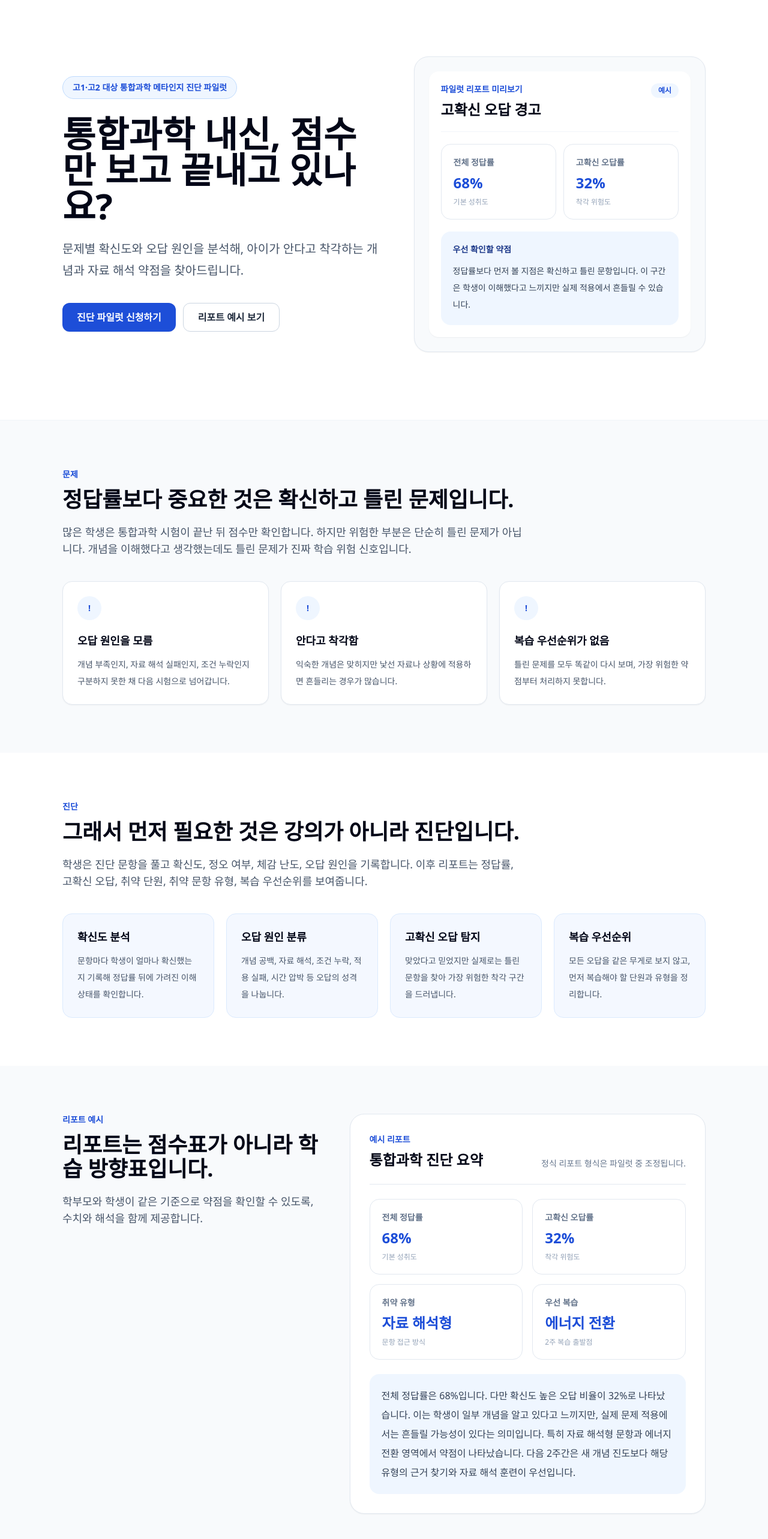
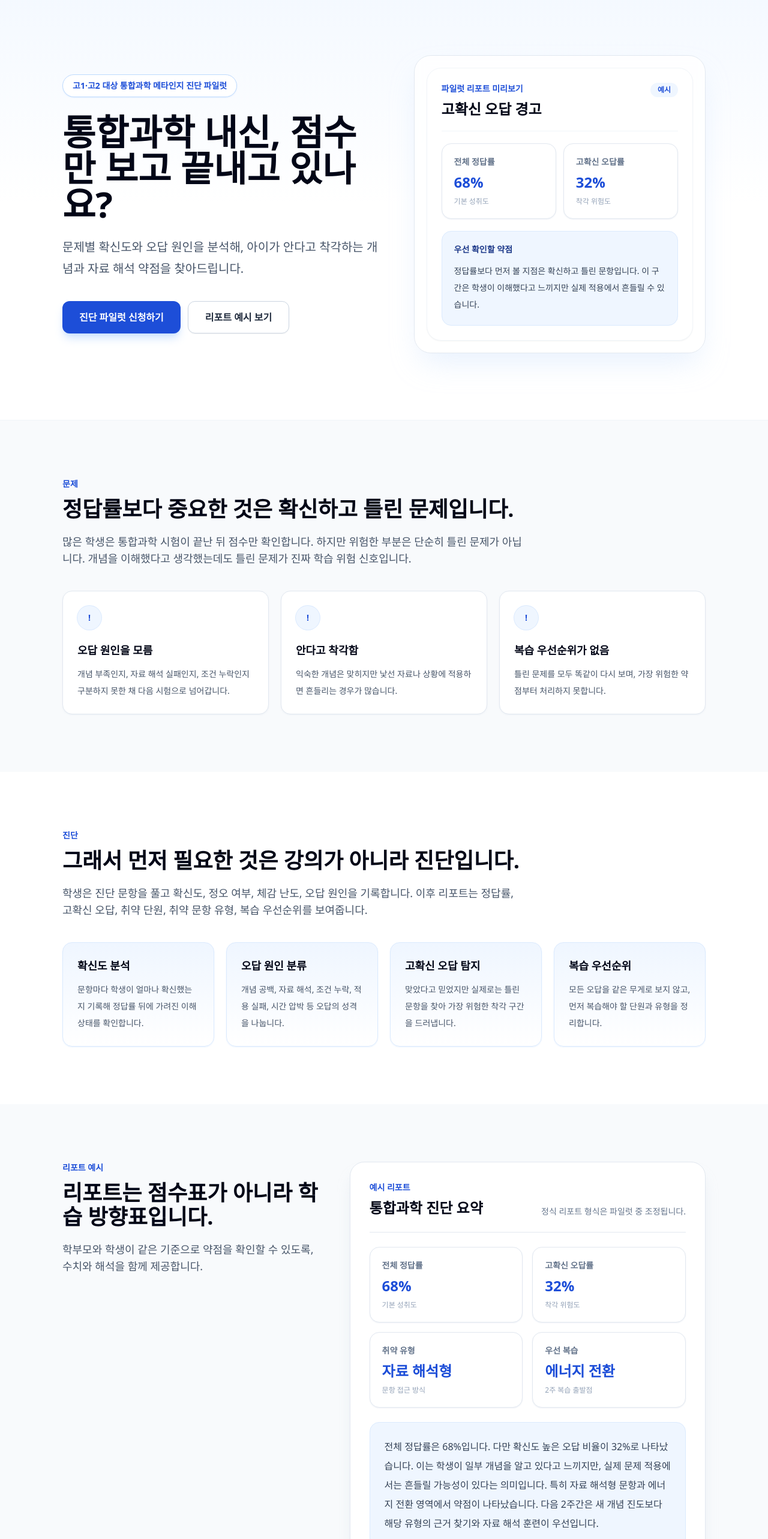
Before and after one commit to jungsikjkim04/science, a Next.js app: page / in a window 1280 px wide. Shown: the part 20-2586 px from the top of the page at 60% size. Built offline with nearby package versions, Linux system fonts and the light colour scheme.

Commit message:
Polish landing page visual hierarchy

```diff
--- a/app/page.tsx
+++ b/app/page.tsx
@@ -94,21 +94,37 @@ function SectionHeading({
   eyebrow,
   title,
   description,
+  inverse = false,
 }: {
   eyebrow?: string;
   title: string;
   description?: string;
+  inverse?: boolean;
 }) {
   return (
     <div className="max-w-3xl">
       {eyebrow ? (
-        <p className="text-sm font-bold text-blue-700">{eyebrow}</p>
+        <p
+          className={`text-sm font-bold ${
+            inverse ? "text-blue-200" : "text-blue-700"
+          }`}
+        >
+          {eyebrow}
+        </p>
       ) : null}
-      <h2 className="mt-3 text-3xl font-bold leading-tight text-slate-950 sm:text-4xl">
+      <h2
+        className={`mt-3 text-3xl font-bold leading-tight tracking-normal sm:text-4xl ${
+          inverse ? "text-white" : "text-slate-950"
+        }`}
+      >
         {title}
       </h2>
       {description ? (
-        <p className="mt-5 text-base leading-8 text-slate-600 sm:text-lg">
+        <p
+          className={`mt-5 text-base leading-8 sm:text-lg ${
+            inverse ? "text-blue-50/75" : "text-slate-600"
+          }`}
+        >
           {description}
         </p>
       ) : null}
@@ -118,8 +134,8 @@ function SectionHeading({
 
 function ProblemCard({ title, description }: CardProps) {
   return (
-    <article className="rounded-2xl border border-slate-200 bg-white p-6 shadow-sm">
-      <div className="mb-5 flex h-10 w-10 items-center justify-center rounded-full bg-blue-50 text-sm font-bold text-blue-700">
+    <article className="group rounded-2xl border border-slate-200 bg-white p-6 shadow-sm shadow-slate-200/50 transition duration-200 hover:-translate-y-1 hover:border-blue-200 hover:shadow-lg hover:shadow-blue-100/70">
+      <div className="mb-5 flex h-10 w-10 items-center justify-center rounded-full bg-blue-50 text-sm font-bold text-blue-700 ring-1 ring-blue-100">
         !
       </div>
       <h3 className="text-lg font-bold text-slate-950">{title}</h3>
@@ -130,7 +146,7 @@ function ProblemCard({ title, description }: CardProps) {
 
 function FeatureCard({ title, description }: CardProps) {
   return (
-    <article className="rounded-2xl border border-blue-100 bg-blue-50/70 p-6">
+    <article className="rounded-2xl border border-blue-100 bg-gradient-to-b from-blue-50 to-white p-6 shadow-sm shadow-blue-100/60">
       <h3 className="text-lg font-bold text-slate-950">{title}</h3>
       <p className="mt-3 text-sm leading-7 text-slate-600">{description}</p>
     </article>
@@ -139,7 +155,7 @@ function FeatureCard({ title, description }: CardProps) {
 
 function MetricCard({ label, value, note }: MetricProps) {
   return (
-    <div className="rounded-2xl border border-slate-200 bg-white p-5">
+    <div className="rounded-2xl border border-slate-200 bg-white p-5 shadow-sm shadow-slate-200/60">
       <dt className="text-sm font-semibold text-slate-500">{label}</dt>
       <dd className="mt-2 text-2xl font-bold text-blue-700">{value}</dd>
       <p className="mt-2 text-xs font-medium text-slate-400">{note}</p>
@@ -149,7 +165,7 @@ function MetricCard({ label, value, note }: MetricProps) {
 
 function StepCard({ number, title, description }: StepProps) {
   return (
-    <article className="rounded-2xl border border-white/15 bg-white/[0.07] p-6">
+    <article className="rounded-2xl border border-white/15 bg-white/[0.07] p-6 shadow-sm shadow-black/10">
       <p className="text-sm font-bold text-blue-200">{number}</p>
       <h3 className="mt-5 text-xl font-bold text-white">{title}</h3>
       <p className="mt-3 text-sm leading-7 text-blue-50/80">{description}</p>
@@ -160,13 +176,13 @@ function StepCard({ number, title, description }: StepProps) {
 export default function Home() {
   return (
     <main className="bg-white text-slate-900">
-      <section className="border-b border-slate-100">
-        <div className="mx-auto grid min-h-[720px] max-w-6xl items-center gap-12 px-5 py-16 sm:px-8 lg:grid-cols-[1.05fr_0.95fr] lg:px-10">
+      <section className="border-b border-slate-100 bg-gradient-to-b from-blue-50/70 via-white to-white">
+        <div className="mx-auto grid min-h-[720px] max-w-6xl items-center gap-12 px-5 py-16 sm:px-8 sm:py-20 lg:grid-cols-[1.05fr_0.95fr] lg:px-10 lg:py-24">
           <div>
-            <p className="inline-flex rounded-full border border-blue-200 bg-blue-50 px-4 py-2 text-sm font-bold text-blue-700">
+            <p className="inline-flex rounded-full border border-blue-200 bg-white px-4 py-2 text-sm font-bold text-blue-700 shadow-sm shadow-blue-100/80">
               고1·고2 대상 통합과학 메타인지 진단 파일럿
             </p>
-            <h1 className="mt-7 text-4xl font-bold leading-tight tracking-normal text-slate-950 sm:text-5xl lg:text-6xl">
+            <h1 className="mt-7 max-w-3xl text-4xl font-bold leading-tight tracking-normal text-slate-950 sm:text-5xl lg:text-6xl">
               통합과학 내신, 점수만 보고 끝내고 있나요?
             </h1>
             <p className="mt-6 max-w-2xl text-lg leading-8 text-slate-600 sm:text-xl sm:leading-9">
@@ -176,13 +192,13 @@ export default function Home() {
             <div className="mt-9 flex flex-col gap-3 sm:flex-row">
               <a
                 href="#apply"
-                className="inline-flex h-12 items-center justify-center rounded-xl bg-blue-700 px-6 text-base font-bold text-white shadow-sm transition hover:bg-blue-800 focus:outline-none focus:ring-4 focus:ring-blue-200"
+                className="inline-flex min-h-[52px] items-center justify-center rounded-xl bg-blue-700 px-7 py-3.5 text-base font-bold text-white shadow-lg shadow-blue-200/80 transition hover:-translate-y-0.5 hover:bg-blue-800 focus:outline-none focus:ring-4 focus:ring-blue-200"
               >
                 진단 파일럿 신청하기
               </a>
               <a
                 href="#report"
-                className="inline-flex h-12 items-center justify-center rounded-xl border border-slate-300 bg-white px-6 text-base font-bold text-slate-800 transition hover:border-blue-300 hover:text-blue-700 focus:outline-none focus:ring-4 focus:ring-blue-100"
+                className="inline-flex min-h-[52px] items-center justify-center rounded-xl border border-slate-300 bg-white px-7 py-3.5 text-base font-bold text-slate-800 shadow-sm transition hover:-translate-y-0.5 hover:border-blue-300 hover:text-blue-700 focus:outline-none focus:ring-4 focus:ring-blue-100"
               >
                 리포트 예시 보기
               </a>
@@ -191,9 +207,9 @@ export default function Home() {
 
           <aside
             aria-label="진단 리포트 요약 예시"
-            className="rounded-3xl border border-slate-200 bg-slate-50 p-4 shadow-sm sm:p-6"
+            className="rounded-[1.75rem] border border-slate-200 bg-white/80 p-3 shadow-2xl shadow-blue-100/70 backdrop-blur sm:p-5"
           >
-            <div className="rounded-2xl bg-white p-5 shadow-sm">
+            <div className="rounded-3xl border border-slate-100 bg-white p-5 shadow-sm sm:p-6">
               <div className="flex items-start justify-between gap-4 border-b border-slate-100 pb-5">
                 <div>
                   <p className="text-sm font-bold text-blue-700">
@@ -207,12 +223,12 @@ export default function Home() {
                   예시
                 </span>
               </div>
-              <dl className="mt-5 grid grid-cols-2 gap-3">
+              <dl className="mt-5 grid grid-cols-1 gap-3 sm:grid-cols-2">
                 {metrics.slice(0, 2).map((metric) => (
                   <MetricCard key={metric.label} {...metric} />
                 ))}
               </dl>
-              <div className="mt-5 rounded-2xl bg-blue-50 p-5">
+              <div className="mt-5 rounded-2xl border border-blue-100 bg-blue-50 p-5">
                 <p className="text-sm font-bold text-blue-900">
                   우선 확인할 약점
                 </p>
@@ -227,7 +243,7 @@ export default function Home() {
         </div>
       </section>
 
-      <section className="bg-slate-50 py-20">
+      <section className="bg-slate-50 py-16 sm:py-20 lg:py-24">
         <div className="mx-auto max-w-6xl px-5 sm:px-8 lg:px-10">
           <SectionHeading
             eyebrow="문제"
@@ -242,7 +258,7 @@ export default function Home() {
         </div>
       </section>
 
-      <section className="py-20">
+      <section className="py-16 sm:py-20 lg:py-24">
         <div className="mx-auto max-w-6xl px-5 sm:px-8 lg:px-10">
           <SectionHeading
             eyebrow="진단"
@@ -257,14 +273,14 @@ export default function Home() {
         </div>
       </section>
 
-      <section id="report" className="bg-slate-50 py-20">
+      <section id="report" className="bg-slate-50 py-16 sm:py-20 lg:py-24">
         <div className="mx-auto grid max-w-6xl gap-10 px-5 sm:px-8 lg:grid-cols-[0.85fr_1.15fr] lg:px-10">
           <SectionHeading
             eyebrow="리포트 예시"
             title="리포트는 점수표가 아니라 학습 방향표입니다."
             description="학부모와 학생이 같은 기준으로 약점을 확인할 수 있도록, 수치와 해석을 함께 제공합니다."
           />
-          <article className="rounded-3xl border border-slate-200 bg-white p-6 shadow-sm sm:p-8">
+          <article className="rounded-3xl border border-slate-200 bg-white p-5 shadow-xl shadow-slate-200/70 sm:p-8">
             <div className="flex flex-col gap-2 border-b border-slate-200 pb-6 sm:flex-row sm:items-end sm:justify-between">
               <div>
                 <p className="text-sm font-bold text-blue-700">
@@ -283,7 +299,7 @@ export default function Home() {
                 <MetricCard key={metric.label} {...metric} />
               ))}
             </dl>
-            <p className="mt-6 rounded-2xl bg-blue-50 p-5 text-sm leading-7 text-slate-700 sm:text-base sm:leading-8">
+            <p className="mt-6 rounded-2xl border border-blue-100 bg-blue-50 p-5 text-sm leading-7 text-slate-700 sm:p-6 sm:text-base sm:leading-8">
               전체 정답률은 68%입니다. 다만 확신도 높은 오답 비율이 32%로
               나타났습니다. 이는 학생이 일부 개념을 알고 있다고 느끼지만,
               실제 문제 적용에서는 흔들릴 가능성이 있다는 의미입니다. 특히
@@ -295,11 +311,12 @@ export default function Home() {
         </div>
       </section>
 
-      <section className="bg-slate-950 py-20">
+      <section className="bg-slate-950 py-16 sm:py-20 lg:py-24">
         <div className="mx-auto max-w-6xl px-5 sm:px-8 lg:px-10">
           <SectionHeading
             eyebrow="파일럿 진행"
             title="파일럿은 이렇게 진행됩니다."
+            inverse
           />
           <div className="mt-10 grid gap-5 md:grid-cols-3">
             {steps.map((step) => (
@@ -309,14 +326,14 @@ export default function Home() {
         </div>
       </section>
 
-      <section className="py-20">
+      <section className="py-16 sm:py-20 lg:py-24">
         <div className="mx-auto max-w-6xl px-5 sm:px-8 lg:px-10">
           <SectionHeading title="이런 학생에게 적합합니다." />
           <ul className="mt-8 grid gap-4 md:grid-cols-2">
             {targets.map((target) => (
               <li
                 key={target}
-                className="rounded-2xl border border-slate-200 bg-white p-5 text-base leading-7 text-slate-700 shadow-sm"
+                className="rounded-2xl border border-slate-200 bg-white p-5 text-base leading-7 text-slate-700 shadow-sm shadow-slate-200/50"
               >
                 <span className="mr-2 font-bold text-blue-700">확인</span>
                 {target}
@@ -326,7 +343,7 @@ export default function Home() {
         </div>
       </section>
 
-      <section id="apply" className="border-t border-slate-100 bg-blue-50 py-20">
+      <section id="apply" className="border-t border-blue-100 bg-gradient-to-b from-blue-50 to-white py-16 sm:py-20 lg:py-24">
         <div className="mx-auto max-w-4xl px-5 text-center sm:px-8">
           <h2 className="text-3xl font-bold leading-tight text-slate-950 sm:text-4xl">
             통합과학 공부를 시작하기 전, 현재 약점과 복습 우선순위를 먼저
@@ -338,7 +355,7 @@ export default function Home() {
           </p>
           <a
             href="/apply"
-            className="mt-8 inline-flex h-12 items-center justify-center rounded-xl bg-blue-700 px-6 text-base font-bold text-white shadow-sm transition hover:bg-blue-800 focus:outline-none focus:ring-4 focus:ring-blue-200"
+            className="mt-8 inline-flex min-h-[52px] items-center justify-center rounded-xl bg-blue-700 px-8 py-3.5 text-base font-bold text-white shadow-lg shadow-blue-200/80 transition hover:-translate-y-0.5 hover:bg-blue-800 focus:outline-none focus:ring-4 focus:ring-blue-200"
           >
             진단 파일럿 신청하기
           </a>
```
